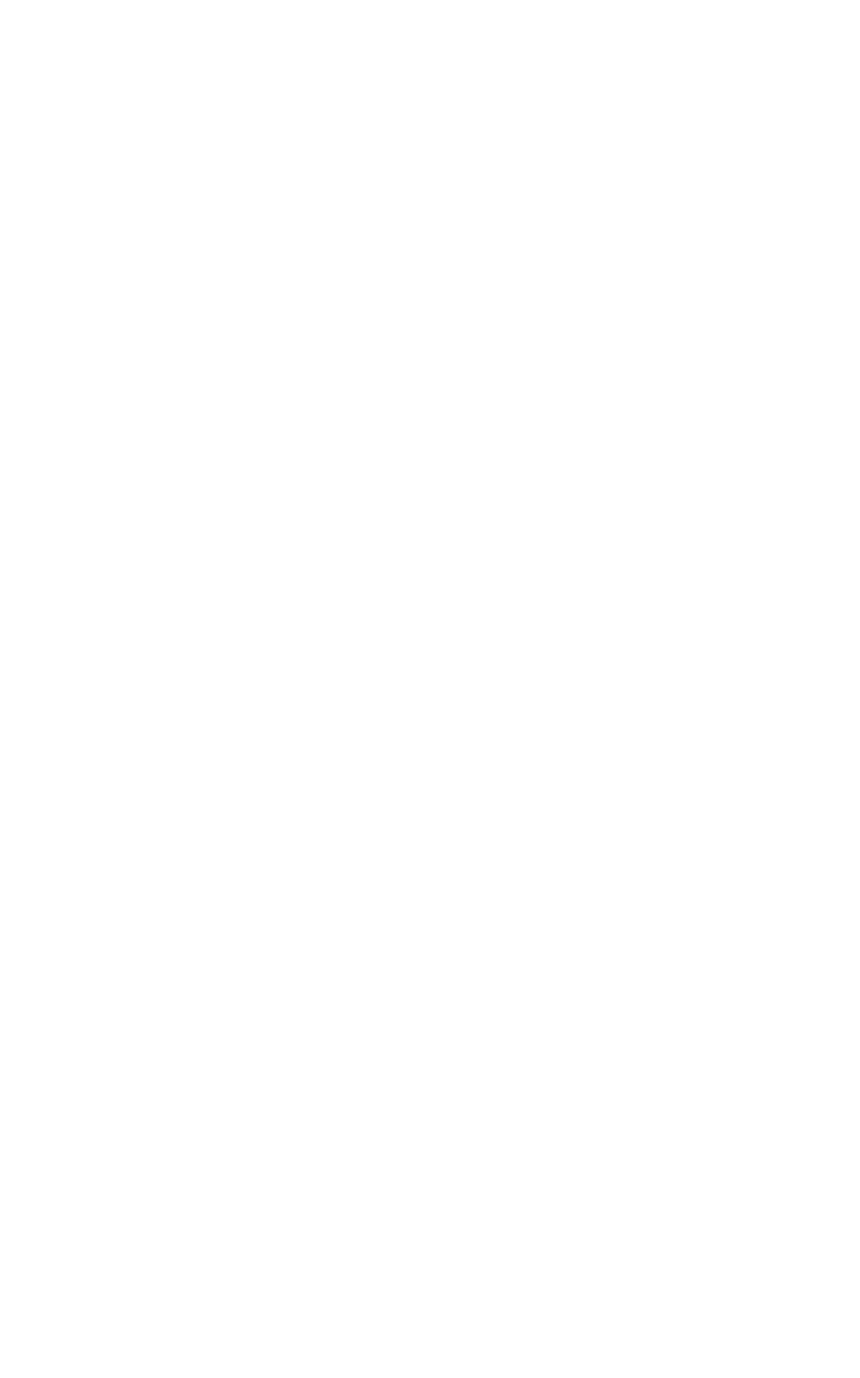
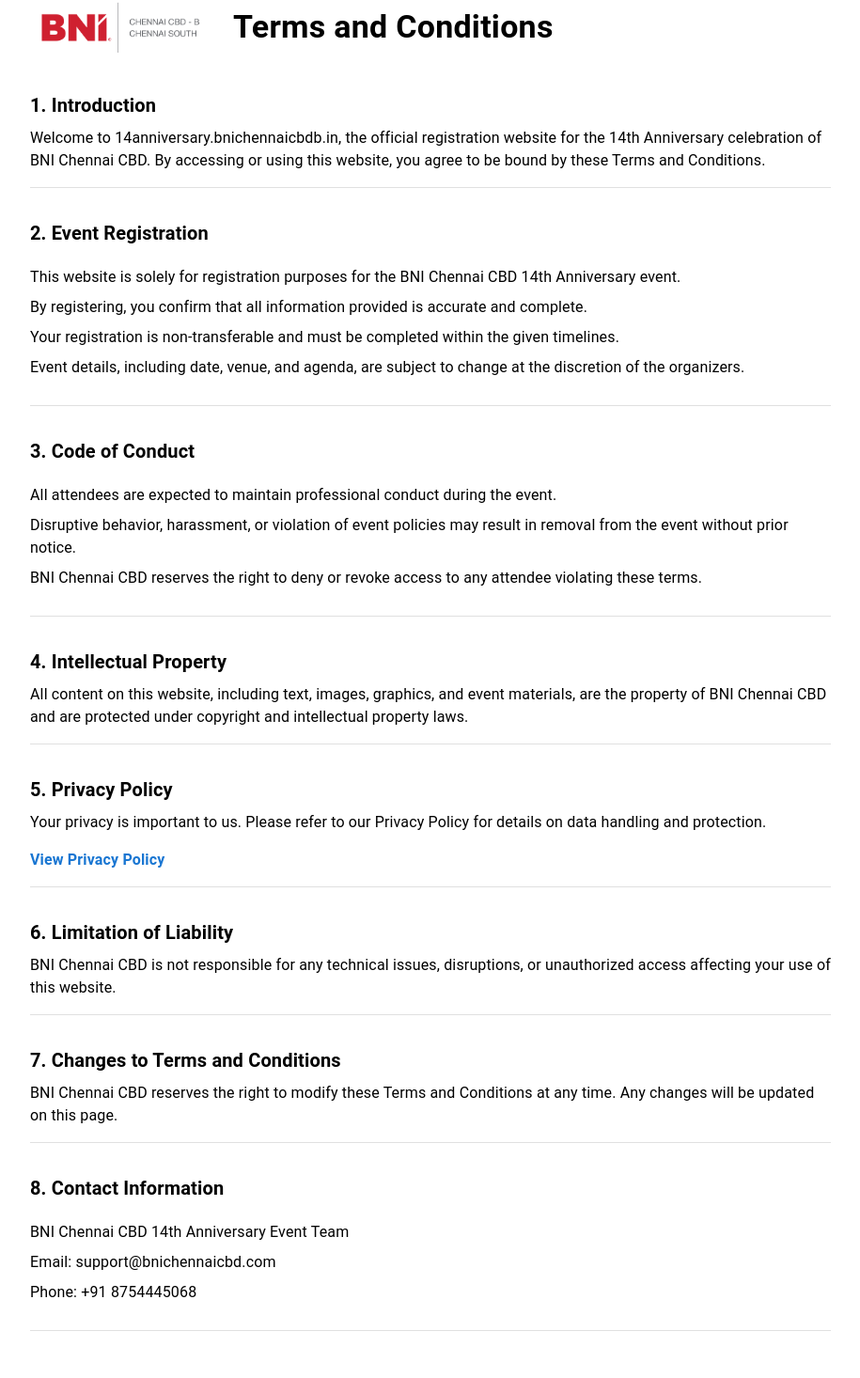
Before and after one commit to jasperjas06/Bni-client, a React (Create React App) app: page /termsandconditions in a window 1280 px wide. Before the commit this address had no page. Shown: the part 53-1519 px from the top of the page at 94% size, without its empty margins (182-1097 px from the left). Before the commit the page ends 800 px from the top, so only its background shows below. Built offline with nearby package versions, Linux system fonts and the light colour scheme.

Commit message:
updated terms and conditions

```diff
--- a/src/App.js
+++ b/src/App.js
@@ -2,6 +2,8 @@
 import Homepage from "./pages/index"; // Import with an uppercase first letter
 import BNIForm from "./form/Register";
 import RazorpayPayment from "./components/RazorpayPayment";
+import TermsAndConditions from "./pages/view/TermsAndConditions";
+import PrivacyPolicy from "./pages/view/PrivacyPolicy";
 function App() {
   return (
     <Router>
@@ -14,6 +16,9 @@
           <Route path="/" element={<Homepage />} />
           <Route path="/registration_form" element={<BNIForm />} />
           <Route path="/payment/:type" element={<RazorpayPayment/>} />
+          <Route path="/termsandconditions" element={<TermsAndConditions />} />
+          <Route path="/privacypolicy" element={<PrivacyPolicy />} />
+
         </Routes>
       </div>
     </Router>
--- a/src/form/Register.jsx
+++ b/src/form/Register.jsx
@@ -714,7 +714,7 @@
                 onChange={handleChange}
                 required
               />
-              I agree to the <a href="#">Terms and Conditions</a>. All fees are
+              I agree to the <a href="/termsandconditions">Terms and Conditions</a>. All fees are
               non-refundable and non-transferable.
             </label>
             {formData.registrationType === "Display Table" && (
--- /dev/null
+++ b/src/pages/view/PrivacyPolicy.jsx
@@ -0,0 +1,112 @@
+import {
+    Container,
+    Typography,
+    List,
+    ListItem,
+    ListItemText,
+    Box,
+    Divider,
+    Link
+  } from "@mui/material";
+  import logo from "../../assets/Regional.jpg";
+
+  const PrivacyPolicy = () => {
+    return (
+      <Container maxWidth="md" sx={{ py: 6 }}>
+        {/* Header */}
+        <Box display="flex" alignItems="center" flexWrap="wrap" mb={4}>
+          <img src={logo} alt="BNI Chennai CBD Logo" style={{ width: 200, marginRight: 16 }} />
+          <Typography variant="h4" fontWeight={700} color="">
+            BNI Chennai CBD Privacy Policy
+          </Typography>
+        </Box>
+
+
+
+        {/* Sections */}
+        {sections.map(({ title, content }, index) => (
+          <Box key={index} mt={4}>
+            <Typography variant="h6" fontWeight="bold" gutterBottom>
+              {title}
+            </Typography>
+            {Array.isArray(content) ? (
+              <List>
+                {content.map((item, idx) => (
+                  <ListItem key={idx} disablePadding>
+                    <ListItemText primary={item} />
+                  </ListItem>
+                ))}
+              </List>
+            ) : (
+              <Typography>{content}</Typography>
+            )}
+            <Divider sx={{ mt: 2 }} />
+          </Box>
+        ))}
+
+        {/* Footer */}
+        <Typography mt={6} variant="body2" color="textSecondary" align="center">
+          Last Updated: March 10, 2025
+        </Typography>
+      </Container>
+    );
+  };
+
+  const sections = [
+    {
+      title: "BNI CHENNAI CBD DATA PROTECTION AND PRIVACY POLICY",
+      content:
+        "This Privacy Policy outlines how BNI Chennai CBD collects, processes, and safeguards your personal data for the 14th Anniversary event registration at 14anniversary.bnichennaicbdb.in."
+    },
+    {
+      title: "What Information We Collect",
+      content: [
+        "Personal details: Name, email, phone number, and professional details.",
+        "Payment details: Transactions processed securely through third-party payment gateways.",
+        "Technical information: IP address, browser type, and device data to enhance user experience."
+      ]
+    },
+    {
+      title: "How We Use Your Data",
+      content: [
+        "To facilitate event registration and attendance management.",
+        "To process payments securely and confirm bookings.",
+        "To communicate important event updates and notifications.",
+        "To comply with legal and regulatory requirements."
+      ]
+    },
+    {
+      title: "Data Protection and Security",
+      content:
+        "We implement strict security measures to protect your personal data. However, we cannot guarantee absolute security due to the nature of digital communications."
+    },
+    {
+      title: "Data Sharing Policy",
+      content:
+        "We do not sell, rent, or trade your personal data. Your information may only be shared with trusted service providers assisting in event organization."
+    },
+    {
+      title: "Your Rights and Choices",
+      content: [
+        "You can request access, correction, or deletion of your personal data.",
+        "You can opt out of marketing communications at any time.",
+        "You can contact us regarding any concerns about your data privacy."
+      ]
+    },
+    {
+      title: "Changes to the Privacy Policy",
+      content:
+        "BNI Chennai CBD reserves the right to update this Privacy Policy. Any changes will be reflected on this page."
+    },
+    {
+      title: "Contact Information",
+      content: [
+        "BNI Chennai CBD",
+        "14th Anniversary Event Team",
+        "Email: support@bnichennaicbd.com",
+        "Phone: +91 8754445068"
+      ]
+    }
+  ];
+
+  export default PrivacyPolicy;
--- /dev/null
+++ b/src/pages/view/TermsAndConditions.jsx
@@ -0,0 +1,115 @@
+import {
+    Container,
+    Typography,
+    List,
+    ListItem,
+    ListItemText,
+    Box,
+    Divider
+  } from "@mui/material";
+  import logo from "../../assets/Regional.jpg";
+
+  const TermsAndConditions = () => {
+    return (
+      <Container maxWidth="md" sx={{ py: 6 }}>
+        {/* Header */}
+        <Box display="flex" alignItems="center" flexWrap="wrap" mb={4}>
+          <img src={logo} alt="BNI Chennai CBD Logo" style={{ width: 200, marginRight: 16 }} />
+          <Typography variant="h4" fontWeight={700}>
+            Terms and Conditions
+          </Typography>
+        </Box>
+
+        {/* Terms Content */}
+        {sections.map(({ title, content, link }, index) => (
+          <Box key={index} mt={4}>
+            <Typography variant="h6" fontWeight="bold" gutterBottom>
+              {title}
+            </Typography>
+            {Array.isArray(content) ? (
+              <List>
+                {content.map((item, idx) => (
+                  <ListItem key={idx} disablePadding>
+                    <ListItemText primary={item} />
+                  </ListItem>
+                ))}
+              </List>
+            ) : (
+              <Typography>{content}</Typography>
+            )}
+            {link && (
+              <Typography sx={{ mt: 2 }}>
+                <a href={link.href} style={{ color: "#1976D2", textDecoration: "none", fontWeight: "bold" }}>
+                  {link.label}
+                </a>
+              </Typography>
+            )}
+            <Divider sx={{ mt: 2 }} />
+          </Box>
+        ))}
+
+        {/* Footer */}
+        <Typography mt={6} variant="body2" color="textSecondary" align="center">
+          Last Updated: March 10, 2025
+        </Typography>
+      </Container>
+    );
+  };
+
+  const sections = [
+    {
+      title: "1. Introduction",
+      content:
+        "Welcome to 14anniversary.bnichennaicbdb.in, the official registration website for the 14th Anniversary celebration of BNI Chennai CBD. By accessing or using this website, you agree to be bound by these Terms and Conditions."
+    },
+    {
+      title: "2. Event Registration",
+      content: [
+        "This website is solely for registration purposes for the BNI Chennai CBD 14th Anniversary event.",
+        "By registering, you confirm that all information provided is accurate and complete.",
+        "Your registration is non-transferable and must be completed within the given timelines.",
+        "Event details, including date, venue, and agenda, are subject to change at the discretion of the organizers."
+      ]
+    },
+    {
+      title: "3. Code of Conduct",
+      content: [
+        "All attendees are expected to maintain professional conduct during the event.",
+        "Disruptive behavior, harassment, or violation of event policies may result in removal from the event without prior notice.",
+        "BNI Chennai CBD reserves the right to deny or revoke access to any attendee violating these terms."
+      ]
+    },
+    {
+      title: "4. Intellectual Property",
+      content:
+        "All content on this website, including text, images, graphics, and event materials, are the property of BNI Chennai CBD and are protected under copyright and intellectual property laws."
+    },
+    {
+      title: "5. Privacy Policy",
+      content: "Your privacy is important to us. Please refer to our Privacy Policy for details on data handling and protection.",
+      link: {
+        label: "View Privacy Policy",
+        href: "/privacypolicy"
+      }
+    },
+    {
+      title: "6. Limitation of Liability",
+      content:
+        "BNI Chennai CBD is not responsible for any technical issues, disruptions, or unauthorized access affecting your use of this website."
+    },
+    {
+      title: "7. Changes to Terms and Conditions",
+      content:
+        "BNI Chennai CBD reserves the right to modify these Terms and Conditions at any time. Any changes will be updated on this page."
+    },
+    {
+      title: "8. Contact Information",
+      content: [
+        "BNI Chennai CBD 14th Anniversary Event Team",
+        "Email: support@bnichennaicbd.com",
+        "Phone: +91 8754445068"
+      ]
+    }
+  ];
+
+  export default TermsAndConditions;
```
